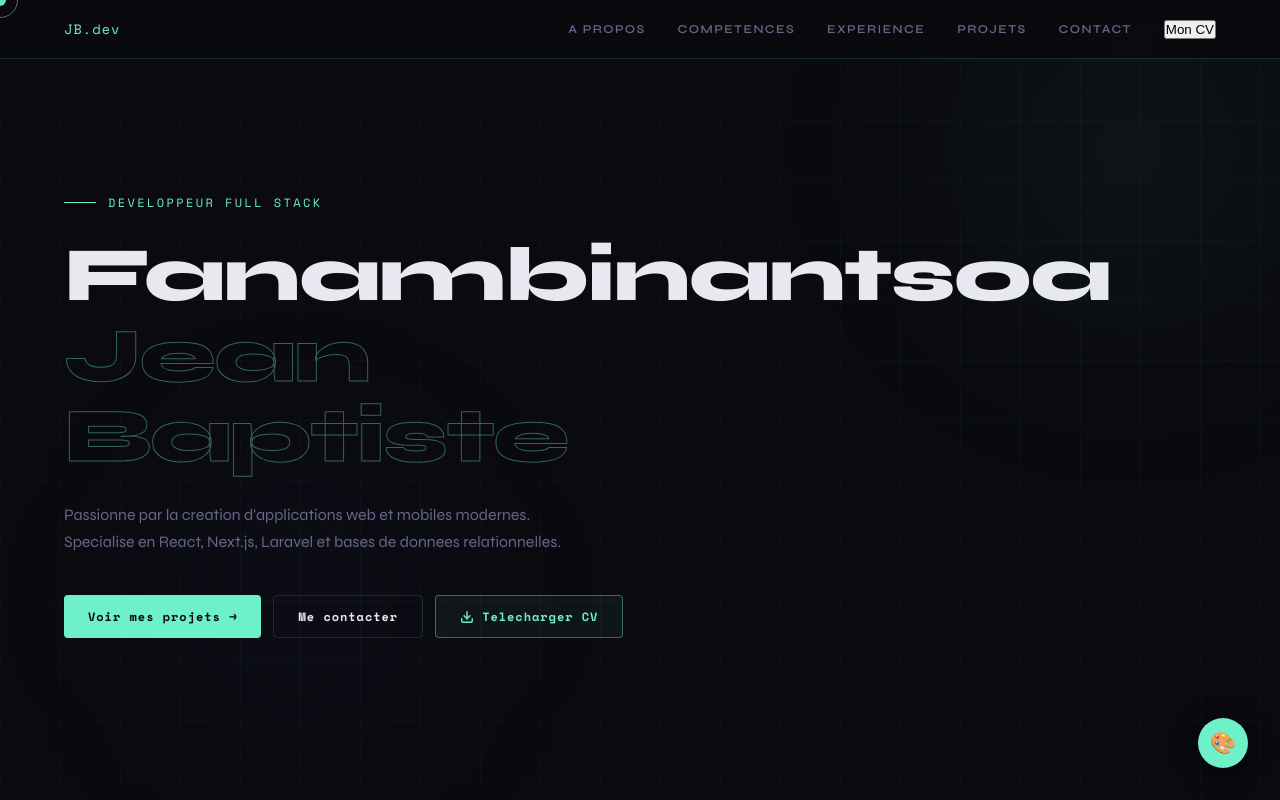
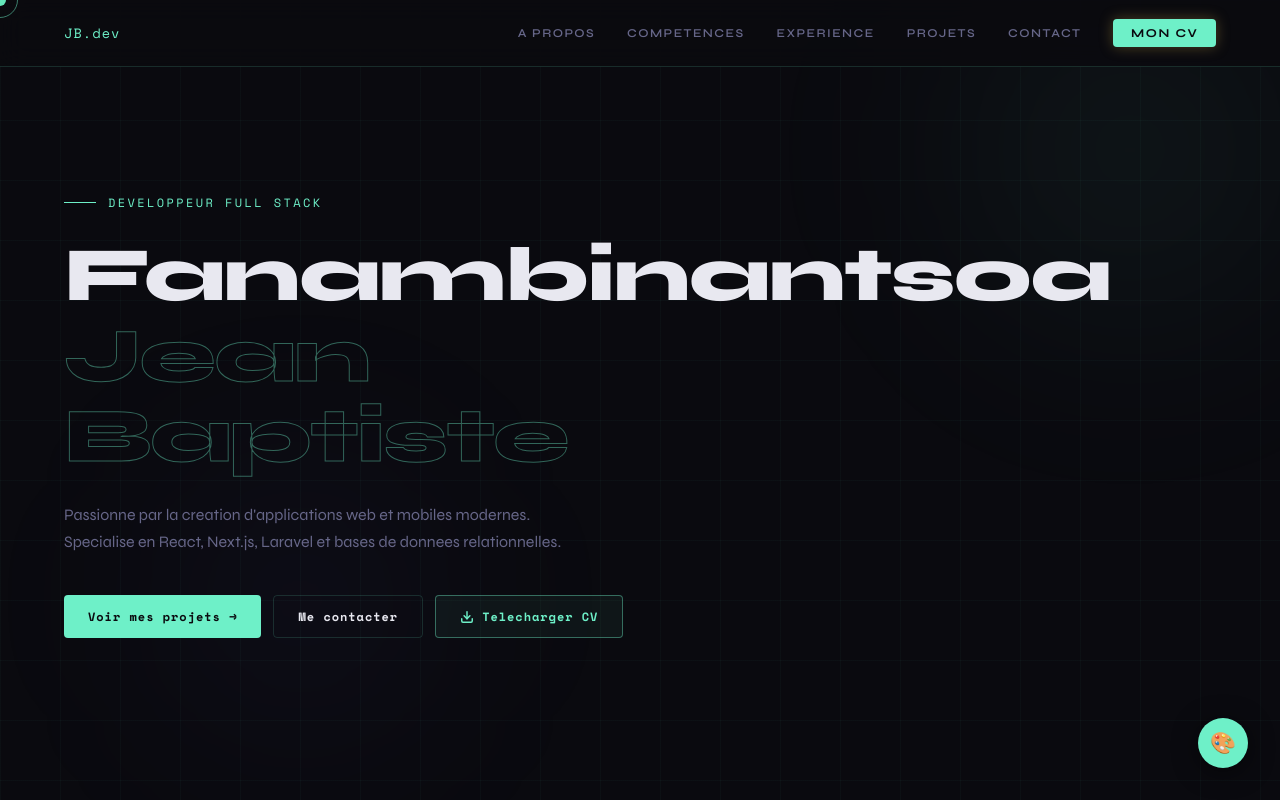
Before and after one commit to VoaybeDev/portfolio, a React (Create React App) app: page / in a window 1280 px wide. Shown: the top 800 px of the page. Built offline with nearby package versions, Linux system fonts and the light colour scheme.

Commit message:
style: improve Mon CV button in navbar

```diff
--- a/src/index.css
+++ b/src/index.css
@@ -152,7 +152,47 @@ body::before {
   white-space: nowrap;
 }
 .nav-links a:hover, .nav-links a.active { color: var(--accent); }
+.nav-cv-btn {
+  font-size: .75rem;
+  font-weight: 700;
+  letter-spacing: .14em;
+  text-transform: uppercase;
+  font-family: inherit;
+  white-space: nowrap;
+  cursor: pointer;
 
+  /* Apparence */
+  color: var(--bg, #0a0a0f);
+  background: var(--accent);
+  border: none;
+  border-radius: 4px;
+  padding: .42rem 1.1rem;
+
+  /* Glow subtil */
+  box-shadow: 0 0 14px rgba(var(--accent-rgb, 201,168,76), .35);
+
+  transition: background .2s, box-shadow .2s, transform .15s;
+}
+
+.nav-cv-btn:hover {
+  background: var(--accent);
+  box-shadow: 0 0 24px rgba(var(--accent-rgb, 201,168,76), .65);
+  transform: translateY(-1px);
+}
+
+.nav-cv-btn:active {
+  transform: translateY(0);
+  box-shadow: 0 0 10px rgba(var(--accent-rgb, 201,168,76), .4);
+}
+
+/* ── Version mobile (dans .nav-mobile) ── */
+.nav-mobile .nav-cv-btn {
+  width: 100%;
+  padding: .6rem 1rem;
+  text-align: center;
+  border-radius: 4px;
+  margin-top: .5rem;
+}
 /* Hamburger */
 .nav-hamburger {
   display: none;
```
